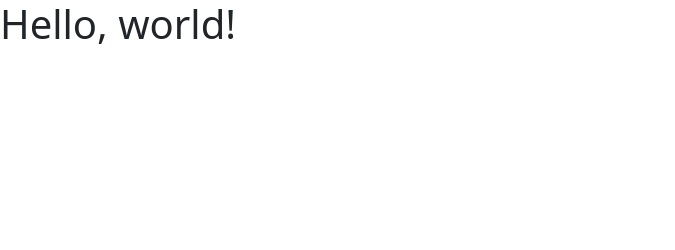
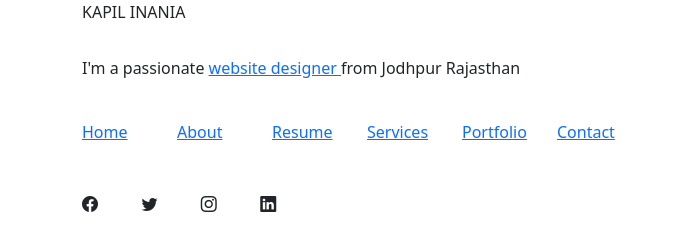
Before and after one commit to kapilinania/selfresume.github.io, a plain HTML site: page index.html in a window 1280 px wide. Shown: the whole page, without its empty margins (0-675 px from the left). Drawn offline with nearby package versions, Linux system fonts and the light colour scheme.

Commit message:
Update index.html

```diff
--- a/index.html
+++ b/index.html
@@ -1,13 +1,61 @@
 <!doctype html>
 <html lang="en">
+
 <head>
   <meta charset="utf-8">
   <meta name="viewport" content="width=device-width, initial-scale=1">
   <title>Bootstrap demo</title>
-    <link href="https://cdn.jsdelivr.net/npm/bootstrap@5.3.0-alpha1/dist/css/bootstrap.min.css" rel="stylesheet" integrity="sha384-GLhlTQ8iRABdZLl6O3oVMWSktQOp6b7In1Zl3/Jr59b6EGGoI1aFkw7cmDA6j6gD" crossorigin="anonymous">
+  <link href="https://cdn.jsdelivr.net/npm/bootstrap@5.3.0-alpha1/dist/css/bootstrap.min.css" rel="stylesheet"
+    integrity="sha384-GLhlTQ8iRABdZLl6O3oVMWSktQOp6b7In1Zl3/Jr59b6EGGoI1aFkw7cmDA6j6gD" crossorigin="anonymous">
+  <link rel="stylesheet" href="https://cdn.jsdelivr.net/npm/bootstrap-icons@1.10.3/font/bootstrap-icons.css">
+  <link rel="stylesheet" href="style.css">
 </head>
+
 <body>
-    <h1>Hello, world!</h1>
-    <script src="https://cdn.jsdelivr.net/npm/bootstrap@5.3.0-alpha1/dist/js/bootstrap.bundle.min.js" integrity="sha384-w76AqPfDkMBDXo30jS1Sgez6pr3x5MlQ1ZAGC+nuZB+EYdgRZgiwxhTBTkF7CXvN" crossorigin="anonymous"></script>
+  <header class="head">
+
+    <div class="container-fluid">
+      <div class="container">
+        <div class="row head_header">
+          <div class="col-md-6 person_name">
+            <p class="main">KAPIL INANIA</p>
+            <p class="passionate pt-3">I'm a passionate <a href="">website designer </a> from Jodhpur Rajasthan</p>
+            <div class="row pt-4 ">
+              <div class="col-md-2 nav_item"><a href="">Home</a></div>
+              <div class="col-md-2 nav_item"><a href="">About</a></div>
+              <div class="col-md-2 nav_item"><a href="">Resume</a></div>
+              <div class="col-md-2 nav_item"><a href="">Services</a></div>
+              <div class="col-md-2 nav_item"><a href="">Portfolio</a></div>
+              <div class="col-md-2 nav_item"><a href="">Contact</a></div>
+
+            </div>
+            <div class="row">
+              <div class="col-md-5 ">
+                <div class="row pt-5">
+                  <div class="col-md-3 head_icon"><i class="bi bi-facebook"></i>
+                  </div>
+                  <div class="col-md-3 head_icon">
+                    <i class="bi bi-twitter"></i>
+                  </div>
+                  <div class="col-md-3 head_icon">
+                    <i class="bi bi-instagram"></i>
+                  </div>
+                  <div class="col-md-3 head_icon">
+                    <i class="bi bi-linkedin"></i>
+                  </div>
+                </div>
+              </div>
+              <div class="col-md-7 "></div>
+            </div>
+          </div>
+          <div class="col-md-6"></div>
+        </div>
+      </div>
+    </div>
+  </header>
+  <script src="https://cdn.jsdelivr.net/npm/bootstrap@5.3.0-alpha1/dist/js/bootstrap.bundle.min.js"
+    integrity="sha384-w76AqPfDkMBDXo30jS1Sgez6pr3x5MlQ1ZAGC+nuZB+EYdgRZgiwxhTBTkF7CXvN"
+    crossorigin="anonymous"></script>
 </body>
+
 </html>
```
Lines whose indentation alone changed are shown as unchanged.
